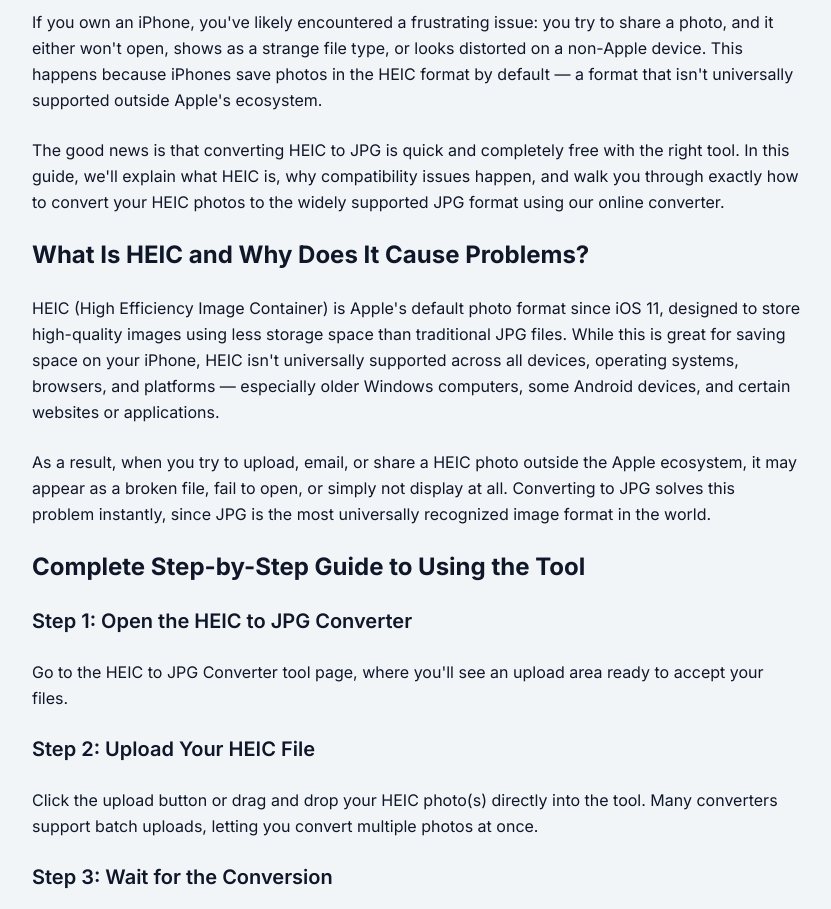
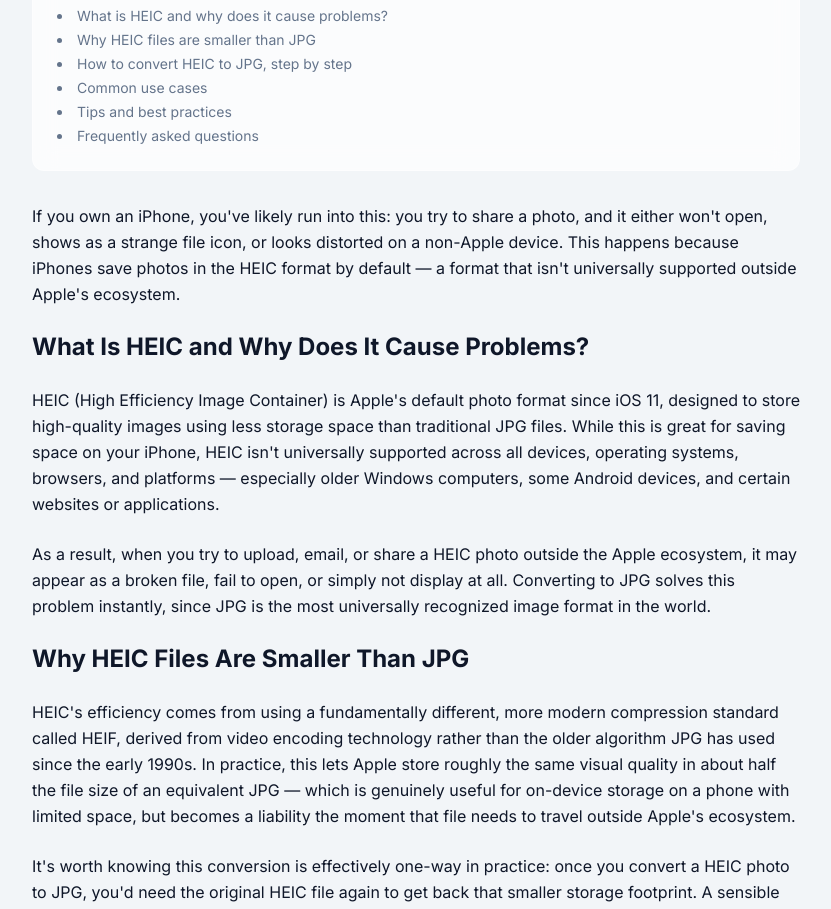
Before and after one commit to surajkumar122024-star/ok01, a Next.js app: page /blog/how-to-convert-heic-to-jpg in a window 1280 px wide. Shown: the part 480-1389 px from the top of the page, without its empty margins (224-1055 px from the left). Built offline with nearby package versions, Linux system fonts and the light colour scheme.

Commit message:
Improve heic-to-jpg article: add TOC, technical depth on HEIF compression, 2 more FAQs — expand to ~1540 words

```diff
--- a/src/app/blog/how-to-convert-heic-to-jpg/page.tsx
+++ b/src/app/blog/how-to-convert-heic-to-jpg/page.tsx
@@ -36,20 +36,52 @@ export default function HowToConvertHeicToJpgArticle() {
 
         <hr className="border-border" />
 
+        {/* Table of Contents */}
+        <nav className="glass rounded-xl border p-6 space-y-2 text-sm">
+          <p className="font-semibold mb-2">In this guide</p>
+          <ul className="space-y-1 list-disc list-inside text-muted-foreground">
+            <li><a href="#what-is-heic" className="hover:text-primary">What is HEIC and why does it cause problems?</a></li>
+            <li><a href="#why-smaller" className="hover:text-primary">Why HEIC files are smaller than JPG</a></li>
+            <li><a href="#how-to" className="hover:text-primary">How to convert HEIC to JPG, step by step</a></li>
+            <li><a href="#use-cases" className="hover:text-primary">Common use cases</a></li>
+            <li><a href="#tips" className="hover:text-primary">Tips and best practices</a></li>
+            <li><a href="#faq" className="hover:text-primary">Frequently asked questions</a></li>
+          </ul>
+        </nav>
+
         {/* Content */}
         <div className="prose prose-neutral dark:prose-invert max-w-none space-y-6 text-base leading-relaxed">
 
-          <h2 className="text-2xl font-bold mt-8">Introduction</h2>
+          <p>
+            If you own an iPhone, you've likely run into this: you try to share a photo, and it either
+            won't open, shows as a strange file icon, or looks distorted on a non-Apple device. This
+            happens because iPhones save photos in the HEIC format by default — a format that isn't
+            universally supported outside Apple's ecosystem.
+          </p>
 
-          <p>If you own an iPhone, you've likely encountered a frustrating issue: you try to share a photo, and it either won't open, shows as a strange file type, or looks distorted on a non-Apple device. This happens because iPhones save photos in the HEIC format by default — a format that isn't universally supported outside Apple's ecosystem.</p>
-          <p>The good news is that converting HEIC to JPG is quick and completely free with the right tool. In this guide, we'll explain what HEIC is, why compatibility issues happen, and walk you through exactly how to convert your HEIC photos to the widely supported JPG format using our online converter.</p>
-
-          <h2 className="text-2xl font-bold mt-8">What Is HEIC and Why Does It Cause Problems?</h2>
+          <h2 id="what-is-heic" className="text-2xl font-bold mt-8">What Is HEIC and Why Does It Cause Problems?</h2>
 
           <p>HEIC (High Efficiency Image Container) is Apple's default photo format since iOS 11, designed to store high-quality images using less storage space than traditional JPG files. While this is great for saving space on your iPhone, HEIC isn't universally supported across all devices, operating systems, browsers, and platforms — especially older Windows computers, some Android devices, and certain websites or applications.</p>
           <p>As a result, when you try to upload, email, or share a HEIC photo outside the Apple ecosystem, it may appear as a broken file, fail to open, or simply not display at all. Converting to JPG solves this problem instantly, since JPG is the most universally recognized image format in the world.</p>
 
-          <h2 className="text-2xl font-bold mt-8">Complete Step-by-Step Guide to Using the Tool</h2>
+          <h2 id="why-smaller" className="text-2xl font-bold mt-8">Why HEIC Files Are Smaller Than JPG</h2>
+          <p>
+            HEIC's efficiency comes from using a fundamentally different, more modern compression
+            standard called HEIF, derived from video encoding technology rather than the older
+            algorithm JPG has used since the early 1990s. In practice, this lets Apple store roughly
+            the same visual quality in about half the file size of an equivalent JPG — which is
+            genuinely useful for on-device storage on a phone with limited space, but becomes a
+            liability the moment that file needs to travel outside Apple's ecosystem.
+          </p>
+          <p>
+            It's worth knowing this conversion is effectively one-way in practice: once you convert a
+            HEIC photo to JPG, you'd need the original HEIC file again to get back that smaller storage
+            footprint. A sensible approach is keeping your original HEIC library on your iPhone (or in
+            iCloud) and only exporting JPG copies for the specific situations — emailing, uploading,
+            printing — that actually need them.
+          </p>
+
+          <h2 id="how-to" className="text-2xl font-bold mt-8">Complete Step-by-Step Guide to Using the Tool</h2>
 
           <h3 className="text-xl font-semibold mt-6">Step 1: Open the HEIC to JPG Converter</h3>
           <p>Go to the HEIC to JPG Converter tool page, where you'll see an upload area ready to accept your files.</p>
@@ -85,7 +117,7 @@ export default function HowToConvertHeicToJpgArticle() {
           <p><strong>4. Simplifies Editing</strong> Most photo editing software and websites offer full support for JPG, while HEIC support can be inconsistent or require additional plugins.</p>
           <p><strong>5. Reduces Technical Frustration</strong> Instead of troubleshooting why a photo won't open, converting to JPG solves the compatibility issue proactively before it becomes a problem.</p>
 
-          <h2 className="text-2xl font-bold mt-8">Common Use Cases</h2>
+          <h2 id="use-cases" className="text-2xl font-bold mt-8">Common Use Cases</h2>
 
           <ul className="list-disc pl-6 space-y-2">
           <li><strong>Uploading iPhone photos to websites</strong> that don't support HEIC format.</li>
@@ -97,7 +129,7 @@ export default function HowToConvertHeicToJpgArticle() {
           <li><strong>Editing photos in software that doesn't support HEIC</strong> natively.</li>
           </ul>
 
-          <h2 className="text-2xl font-bold mt-8">Tips &amp; Best Practices</h2>
+          <h2 id="tips" className="text-2xl font-bold mt-8">Tips &amp; Best Practices</h2>
 
           <ul className="list-disc pl-6 space-y-2">
           <li>Convert photos to JPG right after transferring them from your iPhone if you know you'll be sharing them outside Apple devices.</li>
@@ -108,7 +140,7 @@ export default function HowToConvertHeicToJpgArticle() {
           <li>Keep a backup of original HEIC files when possible, since they retain slightly more image data due to Apple's efficient compression method.</li>
           </ul>
 
-          <h2 className="text-2xl font-bold mt-8">Frequently Asked Questions</h2>
+          <h2 id="faq" className="text-2xl font-bold mt-8">Frequently Asked Questions</h2>
           <h3 className="text-lg font-semibold mt-4">What is a HEIC file?</h3>
           <p>HEIC is Apple's default photo format used on iPhones since iOS 11, designed to store high-quality images in a smaller file size compared to JPG.</p>
           <h3 className="text-lg font-semibold mt-4">Why won't my HEIC photos open on my Windows computer?</h3>
@@ -129,6 +161,10 @@ export default function HowToConvertHeicToJpgArticle() {
           <p>Yes, go to Settings &gt; Camera &gt; Formats and select "Most Compatible" to have your iPhone save photos directly in JPG format going forward.</p>
           <h3 className="text-lg font-semibold mt-4">Does this tool work for converting HEIC videos as well?</h3>
           <p>This tool is specifically designed for image conversion; video formats like HEVC require a separate conversion process.</p>
+          <h3 className="text-lg font-semibold mt-4">Why is HEIC roughly half the file size of JPG?</h3>
+          <p>HEIC uses HEIF, a more modern compression standard derived from video encoding technology, which achieves better efficiency than JPG's much older compression algorithm at similar visual quality.</p>
+          <h3 className="text-lg font-semibold mt-4">Should I delete my original HEIC files after converting?</h3>
+          <p>It's generally better to keep your original HEIC library for its smaller storage footprint and only export JPG copies for the specific situations that need them, since converting back from JPG to HEIC isn't a practical option.</p>
 
           <h2 className="text-2xl font-bold mt-8">Conclusion</h2>
 
```
